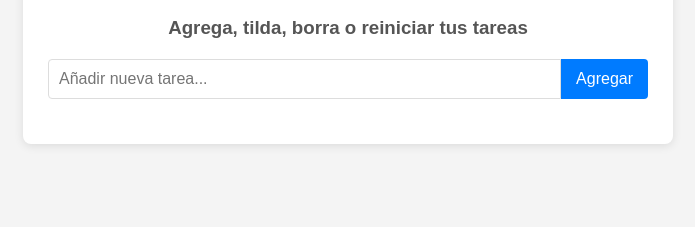
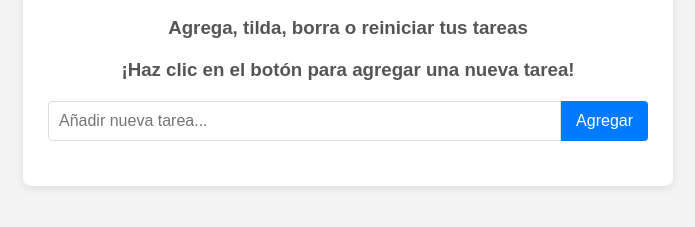
Before and after one commit to smamby/devops-entrega-final, a website: page public/index.html in a window 1280 px wide. Shown: the part 107-334 px from the top of the page, without its empty margins (292-987 px from the left). Drawn offline with Linux system fonts and the light colour scheme; no server answers.

Commit message:
probando ci-cd

```diff
--- a/public/index.html
+++ b/public/index.html
@@ -10,6 +10,7 @@
     <div class="contenedor">
         <h1>📝 Lista de Tareas Pendientes</h1>
         <h3>Agrega, tilda, borra o reiniciar tus tareas</h3>
+        <h3>¡Haz clic en el botón para agregar una nueva tarea!</h3>
         <div class="entrada-tarea">
             <input type="text" id="nueva-tarea-input" placeholder="Añadir nueva tarea...">
             <button id="agregar-tarea-btn">Agregar</button>
```
